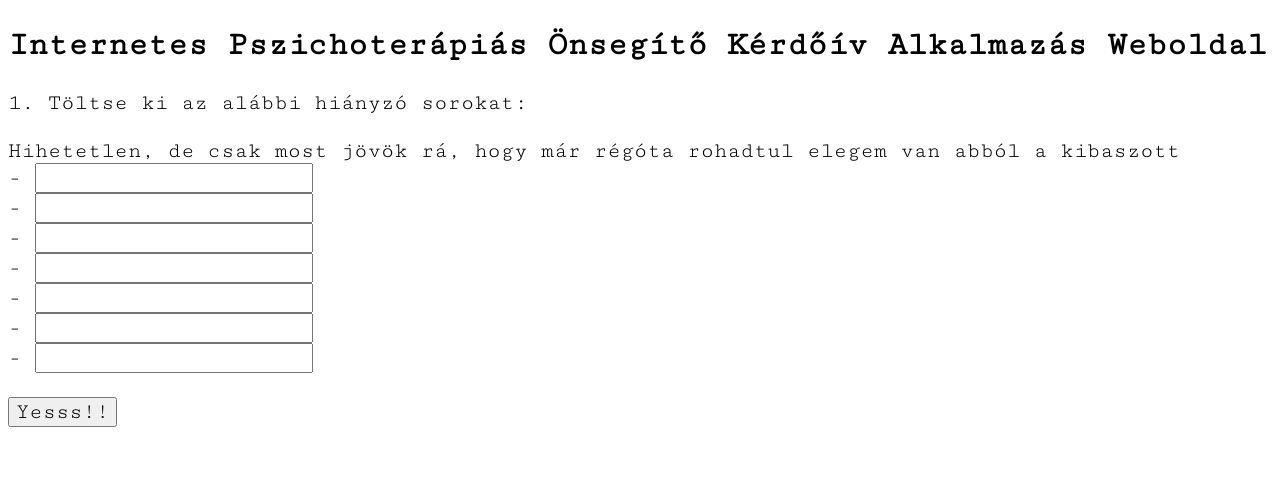
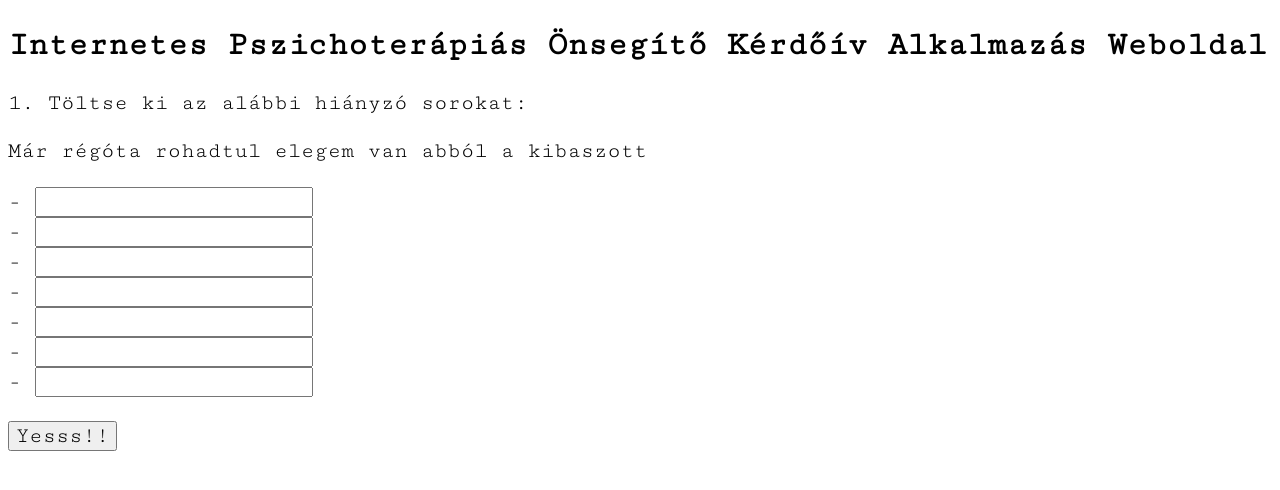
Before and after one commit to tamaskenez/tamaskenez.github.io, a plain HTML site: page rogtonboldog.html in a window 1280 px wide. Drawn offline with Linux system fonts and the light colour scheme.

Commit message:
Add files via upload

```diff
--- a/rogtonboldog.html
+++ b/rogtonboldog.html
@@ -21,7 +21,7 @@
   <div><h2>Internetes Pszichoterápiás Önsegítő Kérdőív Alkalmazás Weboldal</h2></div>
   <div>1. Töltse ki az alábbi hiányzó sorokat:</div><br>
   <form action="http://images.entertainment.ie/images_content/rectangle/620x372/homer-header.jpg">
-  Hihetetlen, de csak most jövök rá, hogy már régóta rohadtul elegem van abból a kibaszott<br>
+  Már régóta rohadtul elegem van abból a kibaszott<br><br>
   - <input type="text" name="1"><br>
   - <input type="text" name="2"><br>
   - <input type="text" name="3"><br>
```
